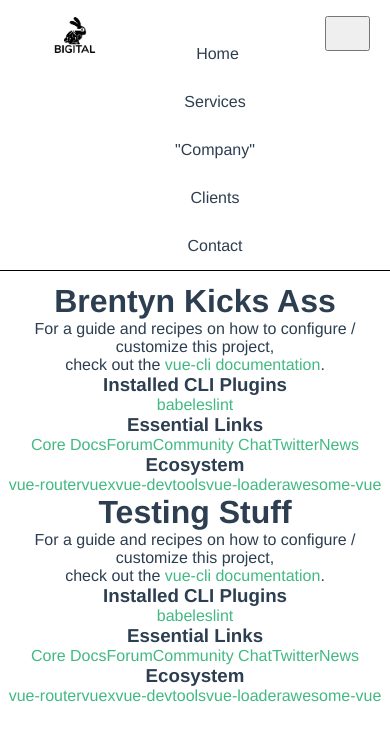
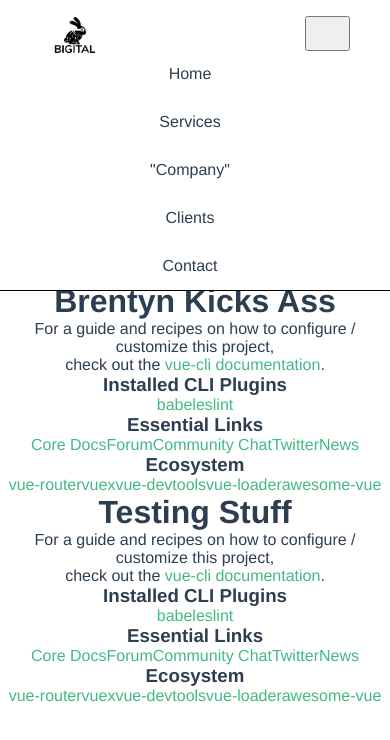
Before and after one commit to iBigital/Bigital-v1, a Vue app in the folder bigital/: page / in a window 390 px wide. Both pictures are taken after a click on the button 347 px from the left and 33 px from the top of the page. Shown: the top 740 px of the page. Built offline with nearby package versions, Linux system fonts and the light colour scheme; some icons are missing.

Commit message:
nav_bar fix
+mobile styling for animations
+fixed slight off centering
+adjusted nav_items distance on desktop

```diff
--- a/bigital/src/components/NavBar.vue
+++ b/bigital/src/components/NavBar.vue
@@ -12,11 +12,14 @@
       <div class="divider"> </div>
     </div>
     <div class="mobile">
+      <div>
+      <button @click="isShow = !isShow" class="nav_display"> <span class="iconify" data-icon="oi:menu" data-inline="false"></span> </button>
+      </div>
       <ul>
         <li id="nav_logo"> <img float="left" height="50px" alt="Bigital Rabbit Logo" src="../assets/logo.png"> </li>
-        <button @click="isShow = !isShow" class="nav_display"> <span class="iconify" data-icon="oi:menu" data-inline="false"></span> </button>
-        <div v-show="isShow">
-        <li id="nav_item"><a href="/">Home</a></li>
+        <div style="margin-left:-50px !important;" v-show="isShow">
+        <li id="nav_item"></li>
+        <li id="nav_item" style="margin-top:-10px !important;"><a href="/">Home</a></li>
         <li id="nav_item"><a href="/">Services</a></li>
         <li id="nav_item"><a href="/">"Company"</a></li>
         <li id="nav_item"><a href="/">Clients</a></li>
@@ -104,7 +107,7 @@ a::after {
 .nav_wrapper {
     position: fixed;
     width:100%;
-    height:40px;
+    height:35px;
     padding-top:25px;
     background-color: white;
 }
@@ -112,6 +115,7 @@ a::after {
   display: inline;
   padding: 4vw;
   font-size: 16px;
+  margin-left:-15px !important;
 }
 #nav_logo {
   float:left;
@@ -151,7 +155,39 @@ a {
   -webkit-transition:0.5s;
 }
 a:hover {
-  text-decoration: underline;
+  border: black;
+  border-spacing: 4px;
+  -moz-border-radius: 6px;
+  -webkit-border-radius: 6x;
+  border-radius: 6px;
+  border: 2px solid;
+  transition: 0.5s;
+  padding: 0 20px;
+}
+
+a::before, .box::after {
+  width: 100%;
+  height:100%;
+  z-index: 3;
+  content:'';
+  position: absolute;
+  top:0;
+  left:0;
+  box-sizing: border-box;
+  -webkit-transform: scale(0);
+  transition: 0.5s;
+}
+
+a::before {
+  border-bottom: 3px solid #FFF;
+  border-left: 3px solid #FFF;
+  -webkit-transform-origin: 0 100%;
+}
+
+a::after {
+  border-top: 3px solid #FFF;
+  border-right: 3px solid #FFF;
+  -webkit-transform-origin: 100% 0%;
 }
 .nav_wrapper {
     position: absolute;
@@ -159,6 +195,7 @@ a:hover {
     height:35px;
     padding-top:30px;
     background-color: white;
+    position: fixed;
 }
 #nav_item {
   display:block;
@@ -176,7 +213,7 @@ a:hover {
 }
 .nav_display {
   float:right;
-  margin-right:20px !important;
+  margin-right:40px !important;
   margin-top:-14px !important;
   height:35px;
   width:45px;
```
